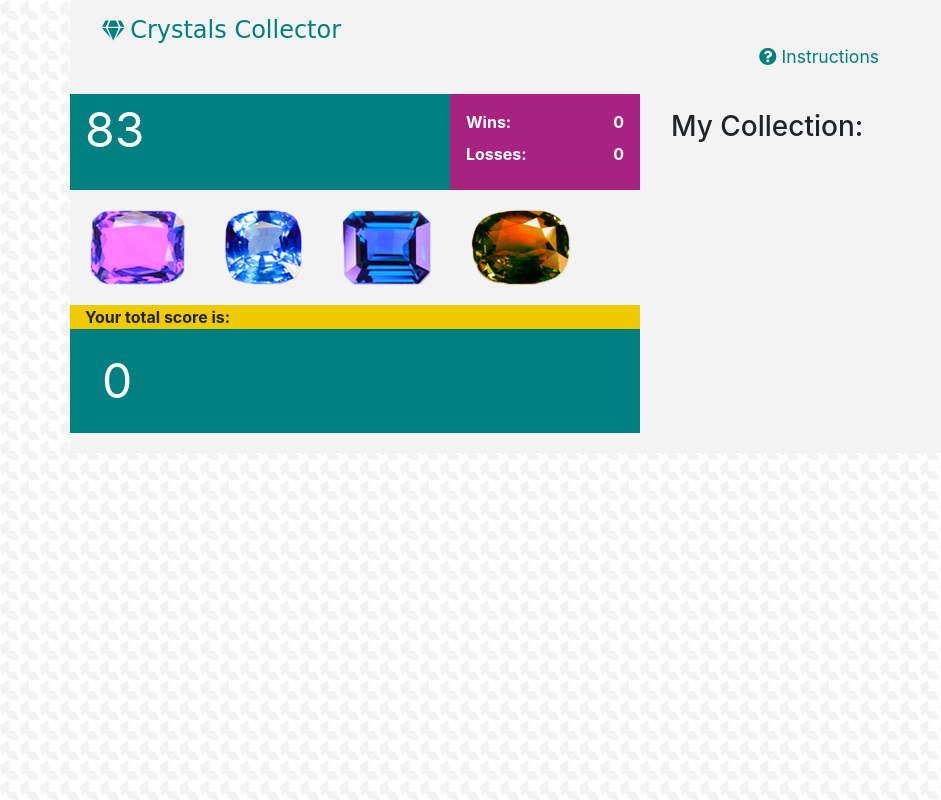
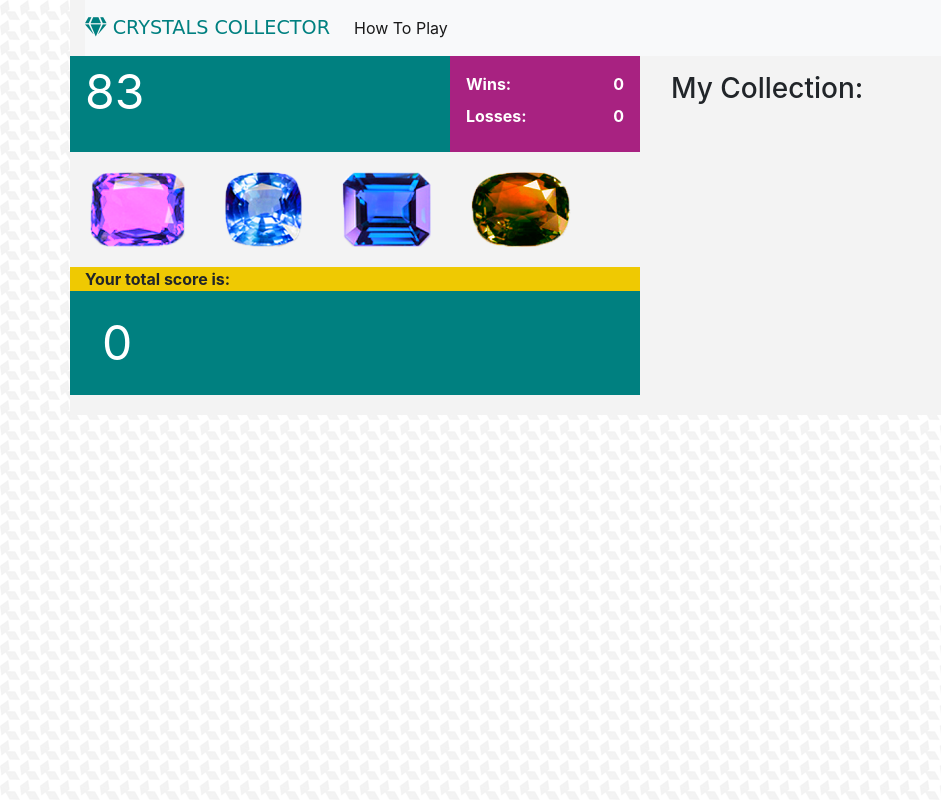
Before and after one commit to trentdavis78/unit-4-game, a plain HTML site: page index.html in a window 1280 px wide. Shown: the whole page, without its empty margins (0-941 px from the left). Drawn offline with nearby package versions, Linux system fonts and the light colour scheme; a web font is replaced by a local one.

Commit message:
Added BS4 navbar

```diff
--- a/assets/css/style.css
+++ b/assets/css/style.css
@@ -3,15 +3,16 @@ body {
     background-repeat: repeat;
     overflow-x: hidden;
 }
-.header {
-    padding: 1rem 2rem;
-    font-size: 1.25rem;
-    color: teal;
+.navbar {
+    padding-left: 0;
 }
-.header h1 {
+.logo  {
     display: inline;
     font-family: 'Fascinate', cursive;
-    font-size: 1.5rem;
+    color: teal !important;
+    font-size: 1.2rem;
+    text-transform: uppercase;
+
 }
 .body-content {
  background: #f3f3f3;
--- a/index.html
+++ b/index.html
@@ -16,17 +16,20 @@
 </head>
 <body>
     <div class="container body-content">
-        <div class="row">
-            <div class="col-6-lg col-12-sm header">
-                <i class="fas fa-gem"></i>
-                <h1>Crystals Collector</h1>
-            </div>
-            <div class="col-6 instructions d-none d-sm-none d-md-block">
-                <a href="#" class="instructLink" data-toggle="modal" data-target="#instructionsModal">
-                        <i class="fas fa-question-circle"></i>
-                Instructions</a>
-            </div>
-        </div>
+            <nav class="navbar navbar-expand-lg navbar-light bg-light">
+                    <a class="navbar-brand logo" href="#"><i class="fas fa-gem"></i> Crystals Collector</a>
+                    <button class="navbar-toggler" type="button" data-toggle="collapse" data-target="#navbarNav" aria-controls="navbarNav" aria-expanded="false" aria-label="Toggle navigation">
+                      <span class="navbar-toggler-icon"></span>
+                    </button>
+                    <div class="collapse navbar-collapse" id="navbarNav">
+                      <ul class="navbar-nav">
+                        <li class="nav-item active">
+                          <a class="nav-link" class="instructLink" data-toggle="modal" data-target="#instructionsModal">
+                        How To Play</a>
+                        </li>
+                      </ul>
+                    </div>
+                  </nav>
         <div class="row">
             <div class="col-lg-6 col-sm-12">
                 <div class="row">
```
